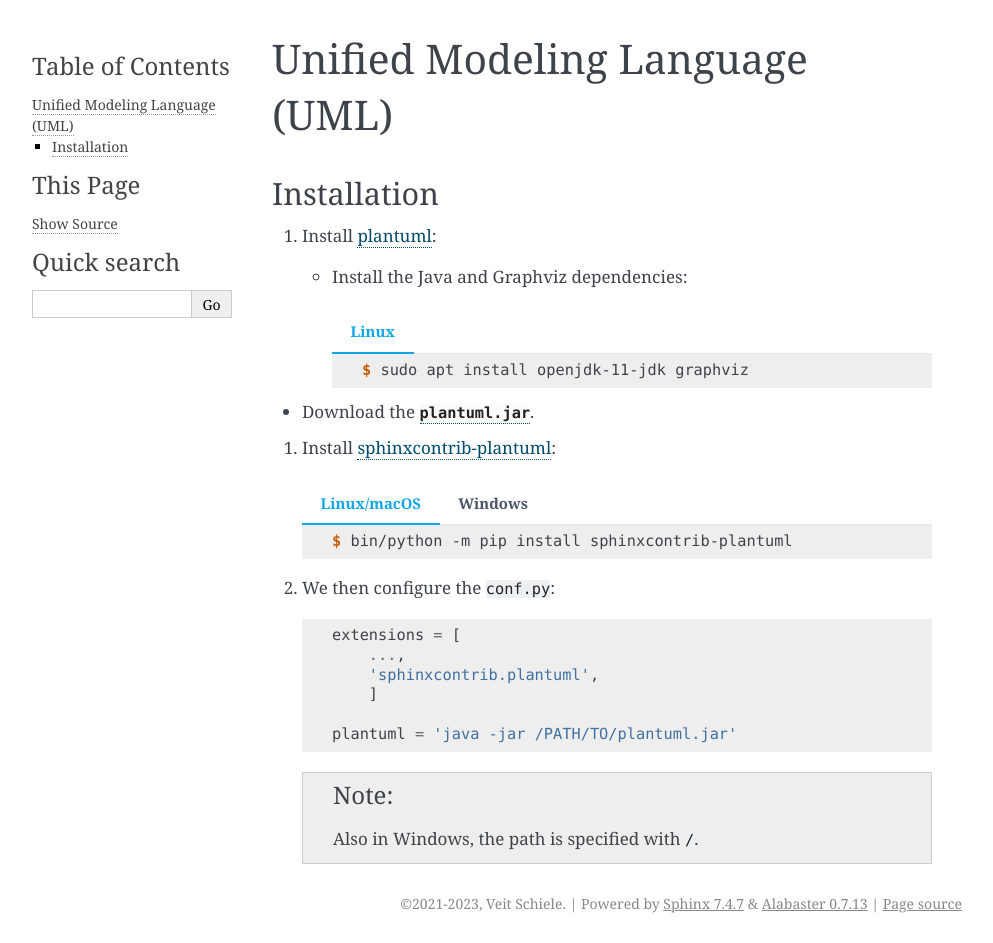
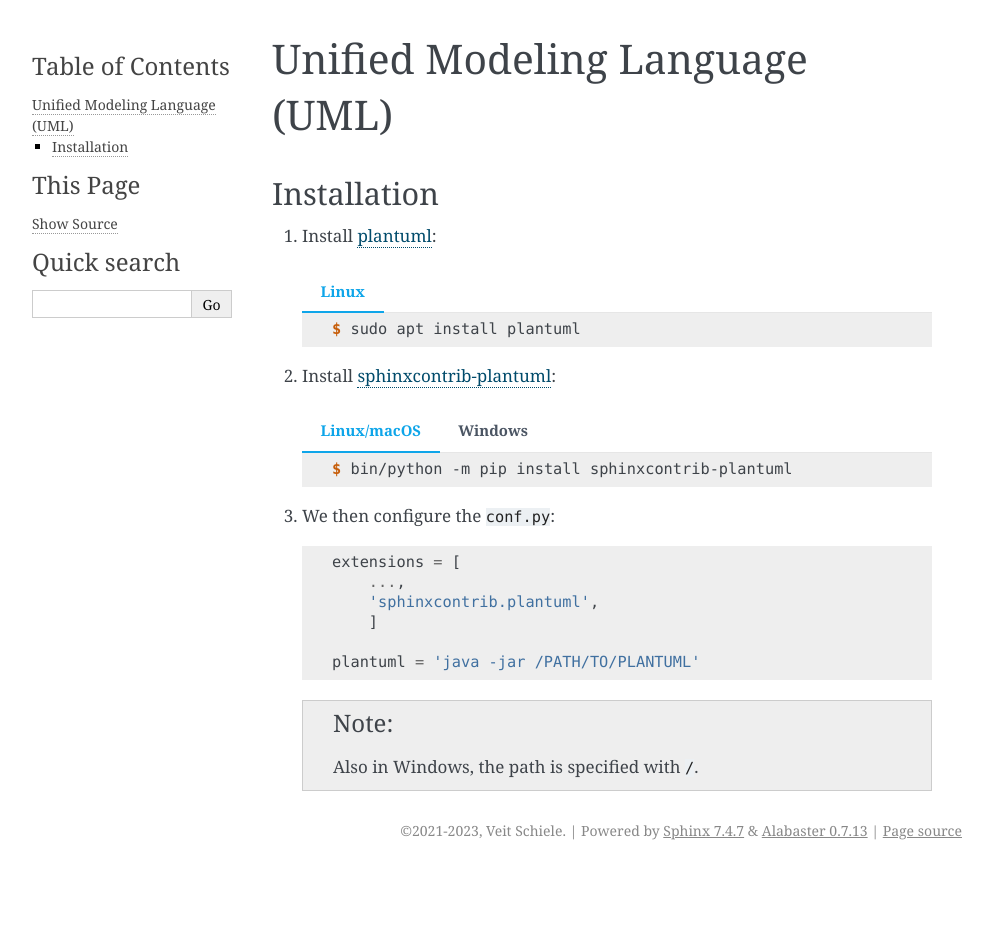
Before and after one commit to veit/python-basics-tutorial, a Sphinx documentation site: the page built from docs/document/uml/index.rst, in a window 1280 px wide. Shown: the whole page, without its empty margins (148-1141 px from the left). Built offline with Sphinx 7.4.7, drawn with Linux system fonts in a browser that asks for light colours; pages that are not in the unit, such as notebooks, are missing from menus; after the commit the page ends 900 px from its top, so only the background shows below that.

Commit message:
:memo: Simplify plantuml install on linux

```diff
--- a/docs/document/uml/index.rst
+++ b/docs/document/uml/index.rst
@@ -6,16 +6,11 @@ Installation
 
 #. Install `plantuml <https://plantuml.com/starting>`_:
 
-   * Install the Java and Graphviz dependencies:
+   .. tab:: Linux
 
-     .. tab:: Linux
+      .. code-block:: console
 
-        .. code-block:: console
-
-           $ sudo apt install openjdk-11-jdk graphviz
-
-* Download the :download:`plantuml.jar
-  <http://sourceforge.net/projects/plantuml/files/plantuml.jar/download>`.
+         $ sudo apt install plantuml
 
 #. Install `sphinxcontrib-plantuml
    <https://pypi.org/project/sphinxcontrib-plantuml/>`_:
@@ -41,7 +36,7 @@ Installation
         'sphinxcontrib.plantuml',
         ]
 
-    plantuml = 'java -jar /PATH/TO/plantuml.jar'
+    plantuml = 'java -jar /PATH/TO/PLANTUML'
 
    .. note::
             Also in Windows, the path is specified with ``/``.
```
